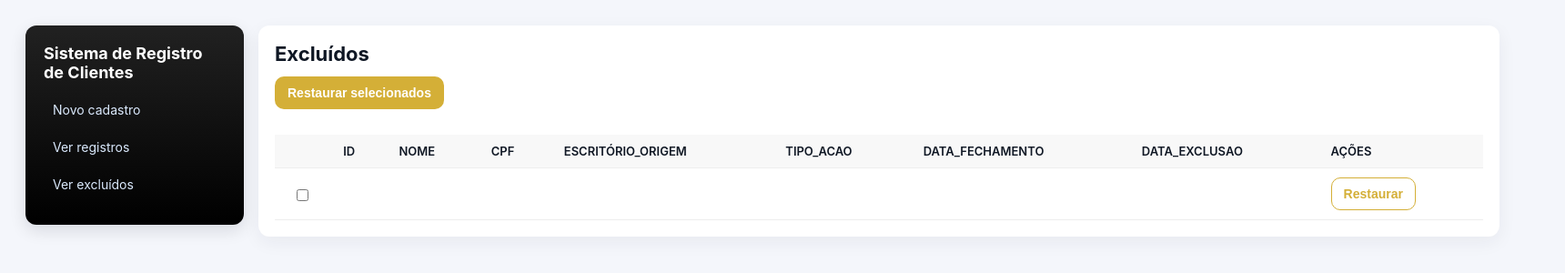
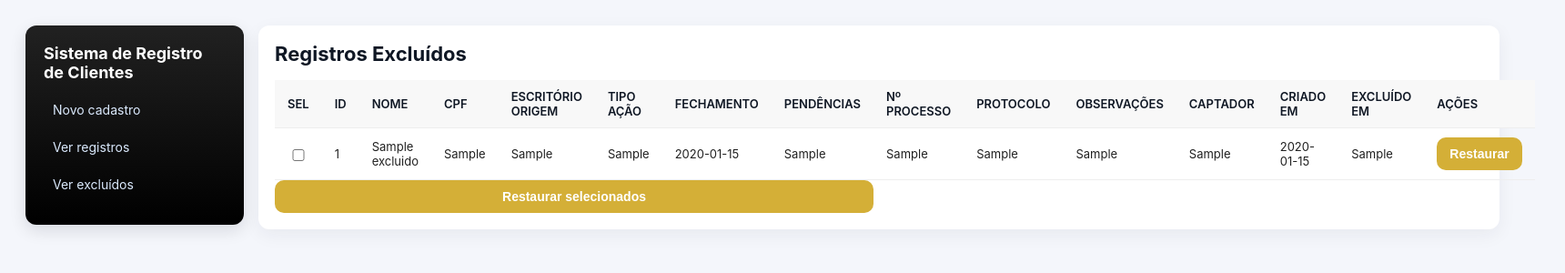
Before and after one commit to bponedev/REGISTRO-DE-CLIENTES, a Flask app: page /excluidos in a window 1720 px wide. Shown: the top 300 px of the page at 91% size. Run offline with Flask 3, Linux system fonts and the light colour scheme; tables that the repository leaves empty hold one stand-in row (values such as "Sample post").

Commit message:
Update excluidos.html

```diff
--- a/templates/excluidos.html
+++ b/templates/excluidos.html
@@ -3,51 +3,91 @@
 <head>
   <meta charset="utf-8">
   <meta name="viewport" content="width=device-width,initial-scale=1">
-  <title>Excluídos — Sistema</title>
+  <title>Registros Excluídos</title>
   <link rel="stylesheet" href="{{ url_for('static', filename='style.css') }}">
 </head>
+
 <body>
 <div class="container">
+
   <aside class="sidebar">
     <span class="brand">Sistema de Registro de Clientes</span>
     <a href="{{ url_for('index') }}">Novo cadastro</a>
     <a href="{{ url_for('table') }}">Ver registros</a>
     <a href="{{ url_for('excluidos') }}">Ver excluídos</a>
   </aside>
+
   <main class="main">
+
     <div class="card">
-        <h1>Excluídos</h1>
-        <div style="margin-bottom:8px;">
-          <button id="btn-restore-selected" class="btn">Restaurar selecionados</button>
-        </div>
-        <div class="table-wrap" style="margin-top:12px;">
+      <h1>Registros Excluídos</h1>
+
+      {% if rows %}
       <table>
-            <thead><tr><th></th><th>id</th><th>nome</th><th>cpf</th><th>escritório_origem</th><th>tipo_acao</th><th>data_fechamento</th><th>data_exclusao</th><th>Ações</th></tr></thead>
+        <thead>
+          <tr>
+            <th>Sel</th>
+            <th>ID</th>
+            <th>Nome</th>
+            <th>CPF</th>
+            <th>Escritório origem</th>
+            <th>Tipo ação</th>
+            <th>Fechamento</th>
+            <th>Pendências</th>
+            <th>Nº Processo</th>
+            <th>Protocolo</th>
+            <th>Observações</th>
+            <th>Captador</th>
+            <th>Criado em</th>
+            <th>Excluído em</th>
+            <th>Ações</th>
+          </tr>
+        </thead>
+
         <tbody>
         {% for r in rows %}
         <tr>
-                <td><input class="row-select" type="checkbox" value="{{ r['id'] }}"></td>
-                <td>{{ r['id'] }}</td>
-                <td>{{ r['nome'] }}</td>
-                <td>{{ r['cpf'] }}</td>
-                <td>{{ r['escritorio_origem'] }}</td>
-                <td>{{ r['tipo_acao'] }}</td>
-                <td>{{ r['data_fechamento'] }}</td>
-                <td>{{ r['data_exclusao'] }}</td>
+          <td><input type="checkbox" class="row-select" value="{{ r[0] }}"></td>
+          <td>{{ r[0] }}</td>
+          <td>{{ r[1] }}</td>
+          <td>{{ r[2] }}</td>
+          <td>{{ r[3] }}</td>
+          <td>{{ r[4] }}</td>
+          <td>{{ r[5] }}</td>
+          <td>{{ r[6] }}</td>
+          <td>{{ r[7] }}</td>
+          <td>{{ r[8] }}</td>
+          <td>{{ r[9] }}</td>
+          <td>{{ r[10] }}</td>
+          <td>{{ r[11] }}</td>
+          <td>{{ r[12] }}</td>
+
           <td>
-                  <form action="{{ url_for('restore') }}" method="post" style="display:inline" onsubmit="return confirm('Deseja realmente restaurar este cliente?');">
-                    <input type="hidden" name="id" value="{{ r['id'] }}">
-                    <button class="btn ghost" type="submit">Restaurar</button>
+            <form action="/restore" method="post" style="display:inline;">
+              <input type="hidden" name="id" value="{{ r[0] }}">
+              <input type="hidden" name="office" value="{{ r[3] }}">
+              <button class="btn btn-edit" onclick="return confirm('Restaurar este registro?')">Restaurar</button>
             </form>
           </td>
         </tr>
         {% endfor %}
         </tbody>
+
       </table>
+
+      <form id="form-restore-selected" action="/restore_selected" method="post">
+        <button id="btn-restore-selected" class="btn btn-edit">Restaurar selecionados</button>
+      </form>
+
+      {% else %}
+        <p>Nenhum registro excluído.</p>
+      {% endif %}
     </div>
+
+  </main>
+
 </div>
-    </main>
-  </div>
+
 <script src="{{ url_for('static', filename='script.js') }}"></script>
 </body>
 </html>
```
Lines whose indentation alone changed are shown as unchanged.
